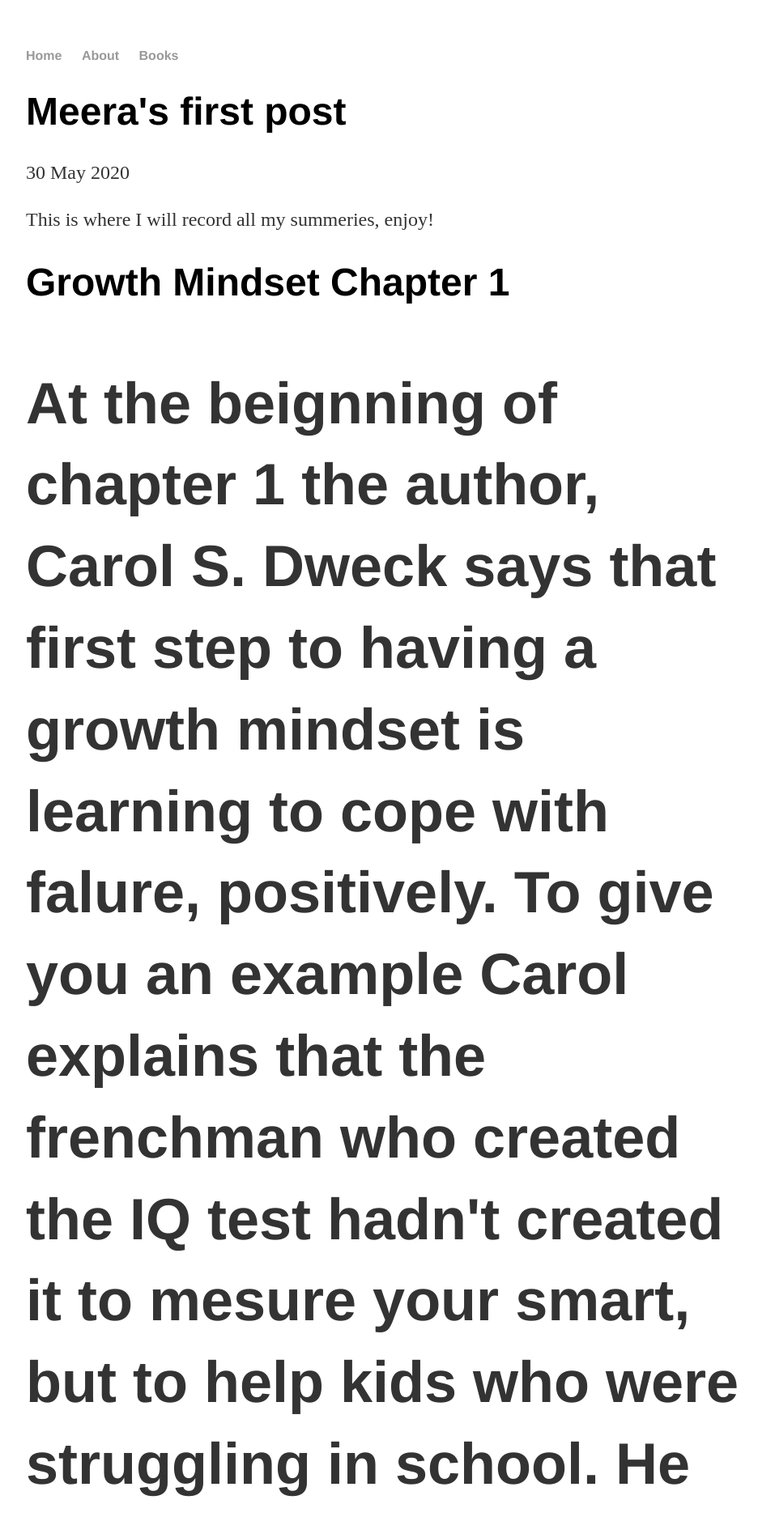
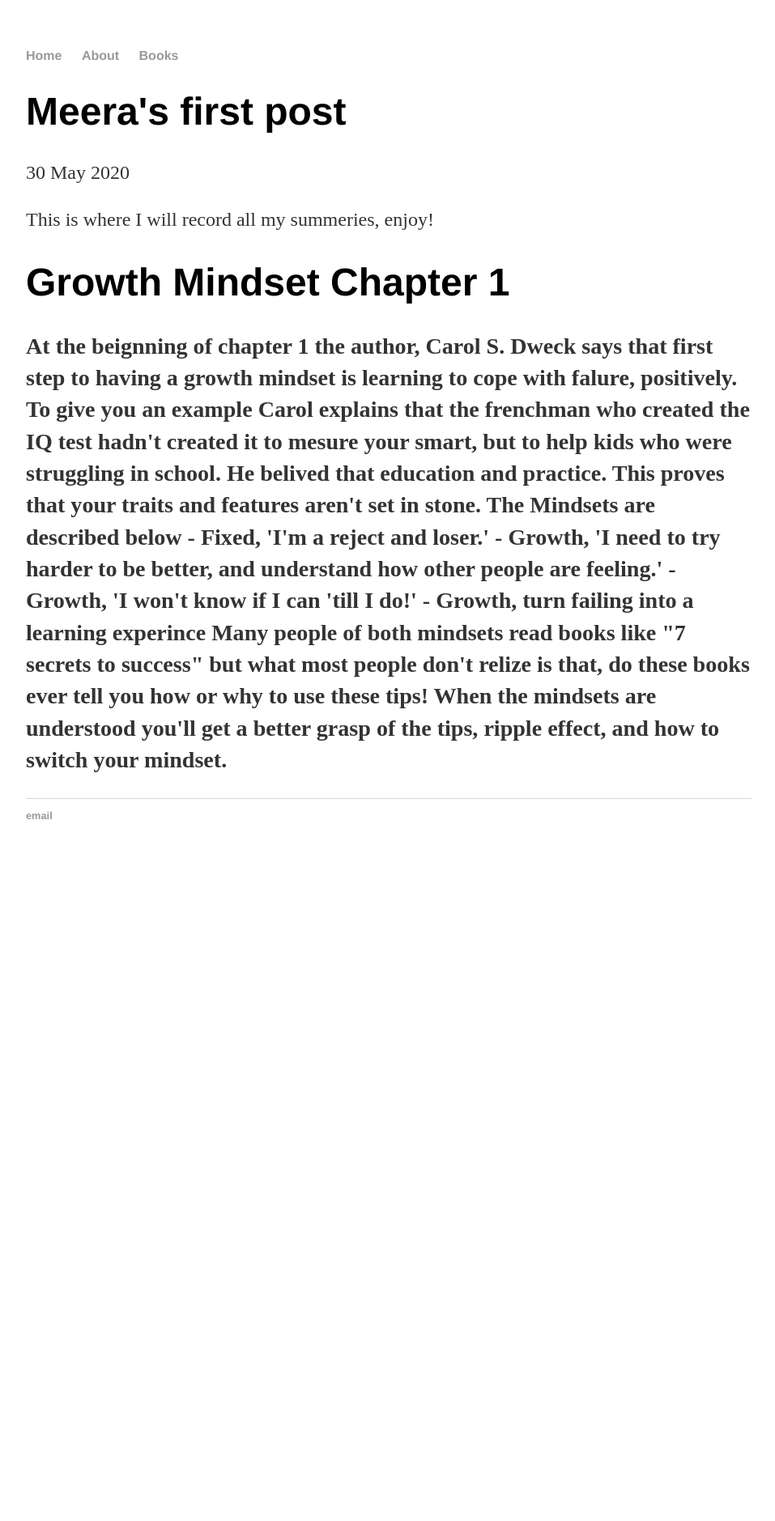
Before and after one commit to meerkatbhat/meerkatbhat, a Jekyll site: the page built from _posts/2020-05-30-firstpost.md, in a window 1280 px wide. Shown: the top 1879 px of the page at 81% size, without its empty margins (160-1117 px from the left). Built offline with Jekyll 4.4.1, drawn with Linux system fonts in a browser that asks for light colours; after the commit the page ends 1075 px from its top, so only the background shows below that.

```diff
--- a/_posts/2020-05-30-firstpost.md
+++ b/_posts/2020-05-30-firstpost.md
@@ -7,7 +7,7 @@ date: 2020-05-30
 This is where I will record all my summeries, enjoy!
 
 <H1> Growth Mindset Chapter 1 <H1>
- <p>At the beignning of chapter 1 the author, Carol S. Dweck
+ <h3> <p>At the beignning of chapter 1 the author, Carol S. Dweck
    says that first step to having a growth mindset is
    learning to cope with falure, positively. To give you an example
    Carol explains that the frenchman who created the IQ test hadn't
@@ -23,4 +23,4 @@ This is where I will record all my summeries, enjoy!
    Many people of both mindsets read books like "7 secrets to success" but
    what most people don't relize is that, do these books ever tell you how or
    why to use these tips! When the mindsets are understood you'll get a
-   better grasp of the tips, ripple effect, and how to switch your mindset.
+   better grasp of the tips, ripple effect, and how to switch your mindset.<h3> <p>
```
